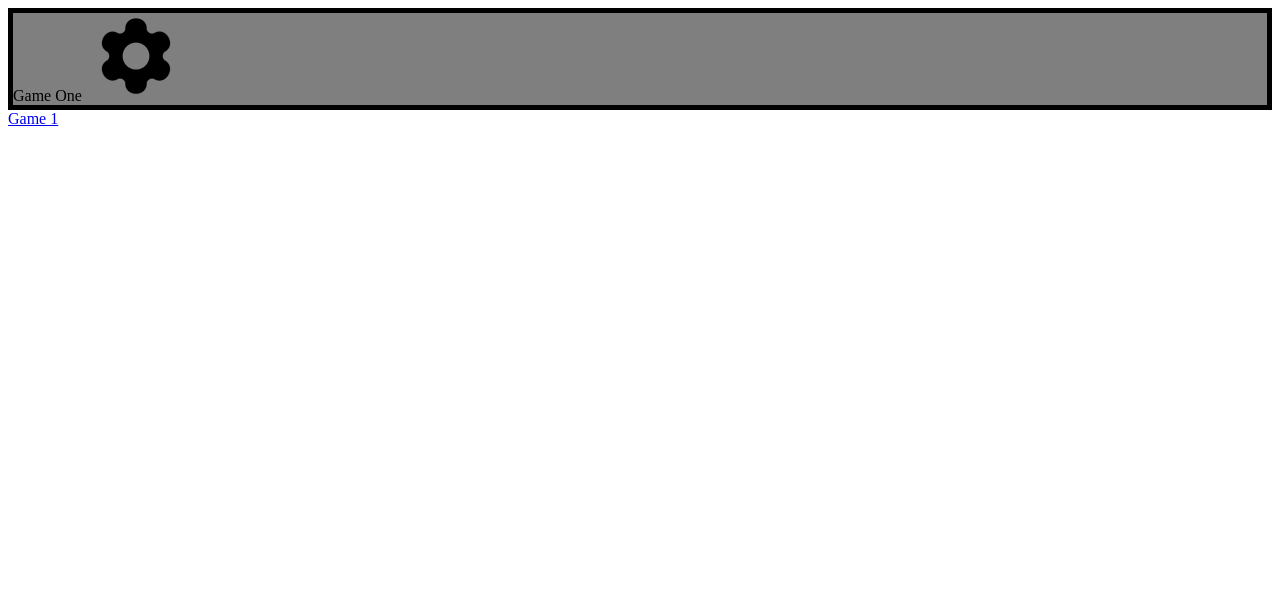
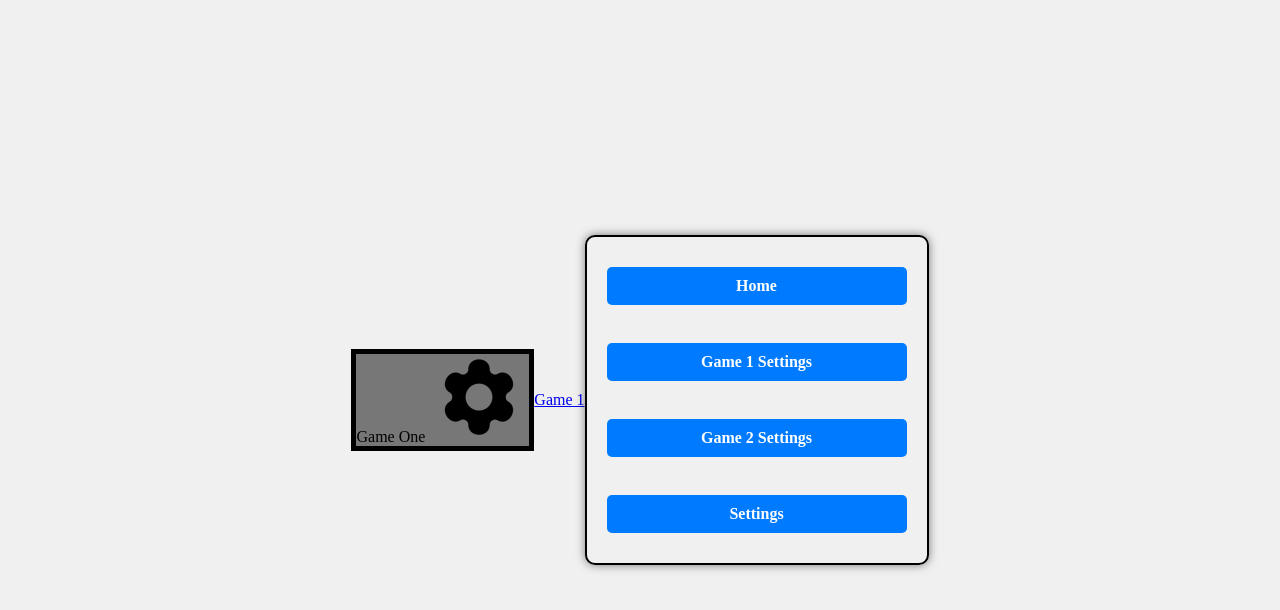
Before and after one commit to kroth353/TermProjectCisc474, a plain HTML site: page index.html in a window 1280 px wide. Drawn offline with Linux system fonts and the light colour scheme.

Commit message:
navigation updates

```diff
--- a/index.html
+++ b/index.html
@@ -4,6 +4,7 @@
         <meta charset="utf-8">
         <meta name="viewport" content="width=device-width">
         <link rel="stylesheet" type="text/css" href="styles.css">
+        <link rel="stylesheet" type="text/css" href="nav.css">
         <title>Home Page</title>
     </head>
 
@@ -14,4 +15,16 @@
         </div>
         <a href="https://kroth353.github.io/TermProjectCisc474/game1">Game 1</a>
     </body>
+
+    <body>
+      <nav>
+        <div class="black-box">
+          <a href = "index.html" class="option">Home</a> <br>
+          <a href = "game1Settings.html" class="option">Game 1 Settings</a> <br>
+          <a href = "game2settings.html" class="option">Game 2 Settings</a> <br>
+          <a href = "homesettings.html" class="option">Settings</a>
+          </div>
+        </div>
+      </nav>
+    </body>
 </html>
--- /dev/null
+++ b/nav.css
@@ -0,0 +1,40 @@
+/* Style for the container */
+body {
+    display: flex;
+    justify-content: center;
+    align-items: center;
+    height: 100vh; /* This ensures the container takes up the full viewport height */
+    margin: 0; /* Remove default body margin */
+    background-color: #f0f0f0; /* Background color for the entire page */
+  }
+
+  /* Style for the black box outline */
+  .black-box {
+    border: 2px solid #000; /* Black border for the outline */
+    color: #000; /* Text color for the options */
+    width: 300px; /* Adjust the width as needed */
+    padding: 20px; /* Add some padding inside the box */
+    border-radius: 10px; /* Add rounded corners to the outline */
+    box-shadow: 0 0 10px rgba(0, 0, 0, 0.5); /* Add a subtle shadow to the box */
+    text-align: center; /* Center the text horizontally */
+  }
+
+  /* Style for the options (buttons) */
+  .option {
+    display: block;
+    padding: 10px;
+    margin: 10px auto; /* Center the options horizontally and add space between them vertically */
+    text-decoration: none; /* Remove underlines */
+    font-weight: bold; /* Make the text bold */
+    background-color: #007bff; /* Button background color */
+    color: #fff; /* Button text color */
+    border: none;
+    border-radius: 5px; /* Rounded corners for the buttons */
+    cursor: pointer; /* Add pointer cursor on hover */
+    transition: background-color 0.3s ease; /* Add a smooth transition on hover */
+  }
+
+  /* Style for the options (buttons) when hovered */
+  .option:hover {
+    background-color: #0056b3; /* Hover background color */
+  }
```
Also changed, not shown: game1Settings.html (+7 -0 lines), game2settings.html (+9 -0 lines).
